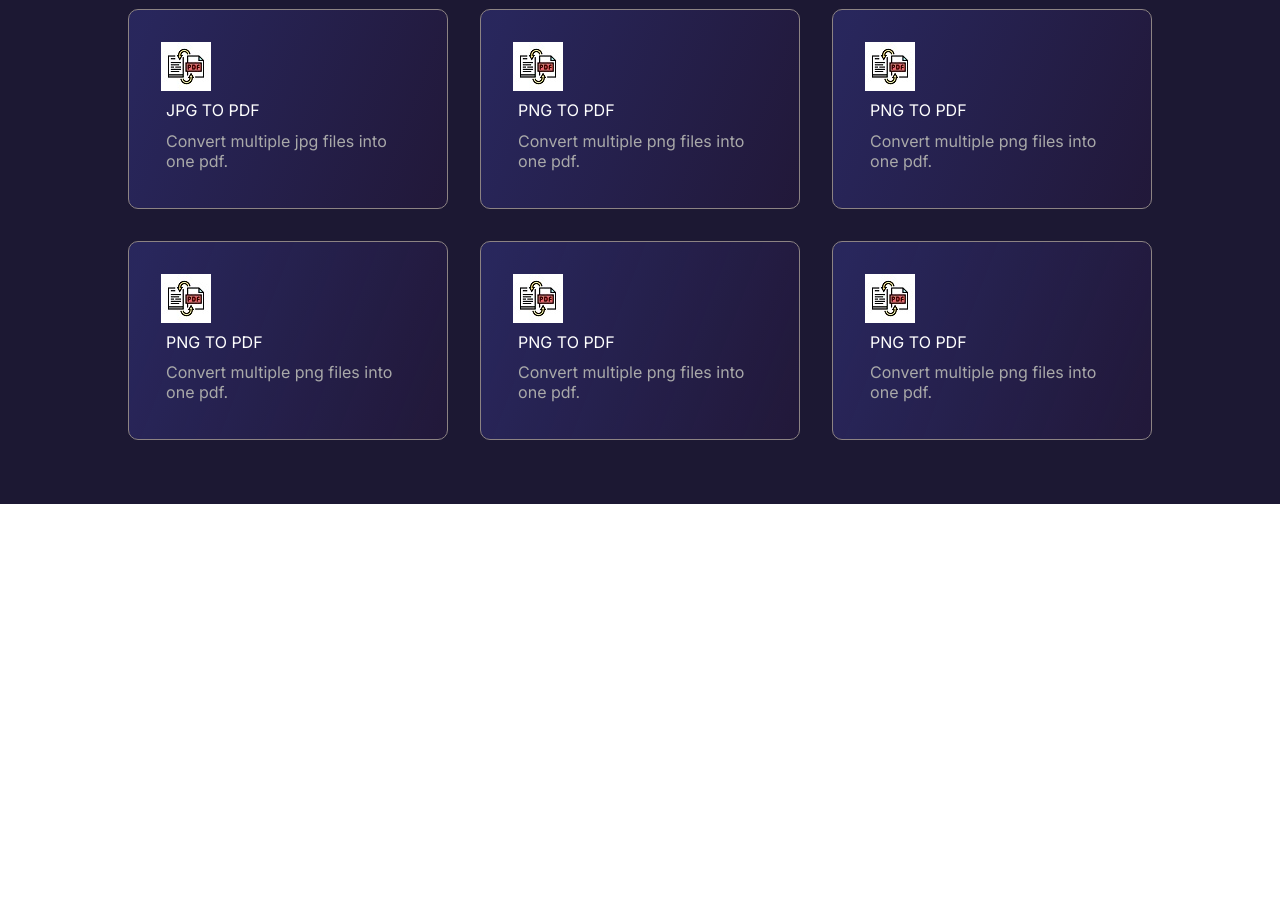
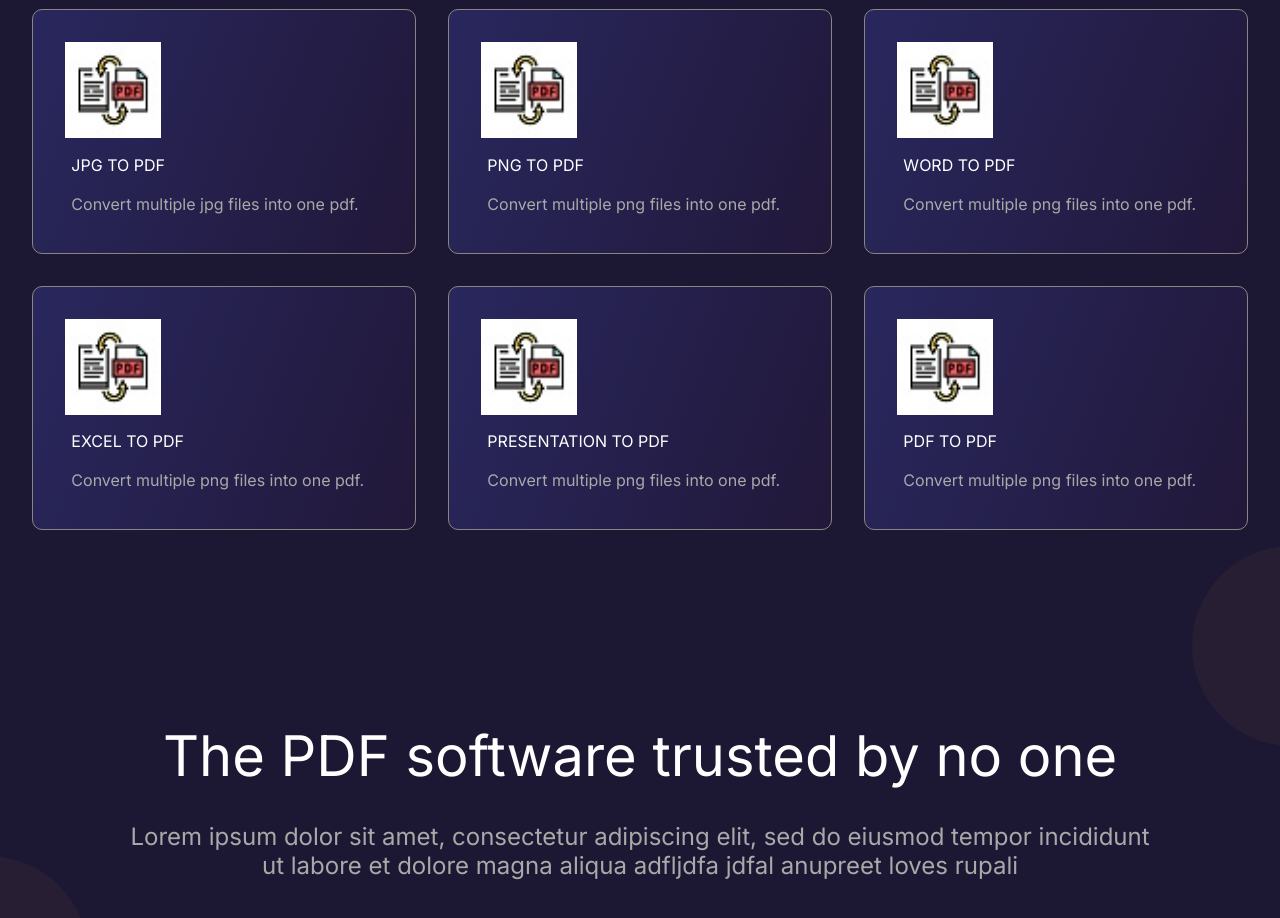
Before and after one commit to AmanApT/adest, a Next.js app: page / in a window 1280 px wide. Shown: the part 700-1618 px from the top of the page. Before the commit the page ends 1204 px from the top, so only its background shows below. Built offline with nearby package versions, Linux system fonts and the light colour scheme.

Commit message:
WhyUs section

```diff
--- a/app/globals.css
+++ b/app/globals.css
@@ -15,4 +15,8 @@
 .landing-page {
   background-color: var(--primary-bg);
   /* height: 100vh; */
+  overflow-y: hidden;
 }
+::-webkit-scrollbar{
+  display: none;
+}
--- a/app/page.tsx
+++ b/app/page.tsx
@@ -1,8 +1,7 @@
-import Image from 'next/image'
-import styles from './page.module.css'
 import Nav from '@/components/landingpage/Nav'
 import Hero from '@/components/landingpage/Hero'
 import Convertsection from '@/components/landingpage/Convertsection'
+import Whyus from '@/components/landingpage/Whyus'
 
 export default function Home() {
   return (
@@ -10,6 +9,7 @@ export default function Home() {
           <Nav />
           <Hero />
           <Convertsection />
+          <Whyus />
 
         </section>
   )
--- a/components/landingpage/Cardcontent.ts
+++ b/components/landingpage/Cardcontent.ts
@@ -10,22 +10,22 @@ const CardContent = [
     img: "",
   },
   {
-    title: "PNG TO PDF",
+    title: "WORD TO PDF",
     description: "Convert multiple png files into one pdf.",
     img: "",
   },
   {
-    title: "PNG TO PDF",
+    title: "EXCEL TO PDF",
     description: "Convert multiple png files into one pdf.",
     img: "",
   },
   {
-    title: "PNG TO PDF",
+    title: "PRESENTATION TO PDF",
     description: "Convert multiple png files into one pdf.",
     img: "",
   },
   {
-    title: "PNG TO PDF",
+    title: "PDF TO PDF",
     description: "Convert multiple png files into one pdf.",
     img: "",
   },
--- a/components/landingpage/Convertsection.css
+++ b/components/landingpage/Convertsection.css
@@ -1,9 +1,10 @@
 .convert-section {
   /* height: 100vh; */
-  padding: 4rem 2rem;
+  padding: 4rem 0rem;
   display: flex;
   gap: 2rem;
   flex-wrap: wrap;
+ z-index: 4;
   justify-content: center;
 }
 
@@ -13,15 +14,16 @@
     rgba(84, 90, 238, 0.22) 5.21%,
     rgba(169, 36, 232, 0.04) 96.68%
   );
-
+  /* background-color: red; */
+  z-index: 20;
   border-radius: 10px;
   border: 1px solid #8c8383;
-  width: 25vw;
+  width: 30vw;
   padding: 2rem;
   color: var(--text-color);
 }
 .card-title{
-    padding: 2%;
+    padding: 4% 2%;
 }
 .card-description{
     color:var(--subText-color);
--- a/components/landingpage/Eachconvertcard.tsx
+++ b/components/landingpage/Eachconvertcard.tsx
@@ -11,7 +11,7 @@ const Eachconvertcard: React.FC<EachconvertcardProp> = ({title,description,img})
   return (
     <div className="each-convert-card">
         {/* <p className="card-img" >📃</p> */}
-        <Image alt="png" src={convertimage}/>
+        <Image style={{width:"6rem",height:"6rem"}} alt="png" src={convertimage}/>
         <p className="card-title">{title}</p>
         <p className="card-description">{description}</p>
     </div>
--- /dev/null
+++ b/components/landingpage/Whyus.css
@@ -0,0 +1,44 @@
+.why-us{
+    /* height: 100vh; */
+    display: flex;
+    padding: 10%;
+    flex-direction: column;
+    justify-content: center;
+    align-items: center;
+    text-align: center;
+    position: relative;
+
+}
+.why-us-heading{
+    font-size: 3.5rem;
+    color: var(--text-color);
+}
+.why-us-desc{
+    font-size: 1.5rem;
+    margin-top: 2rem;
+    /* width: 70%; */
+    color: var(--subText-color);
+}
+
+.circle{
+    background: rgba(229, 128, 55, 0.05);
+    /* background-color: rgb(80, 54, 102); */
+    height: 200px;
+    width: 200px;
+    position: absolute;
+    z-index: 1;
+    border-radius: 50%;
+    right: -7rem;
+    top:-3rem;
+}
+.circle2{
+    background: rgba(229, 128, 55, 0.05);
+    /* background-color: rgb(80, 54, 102); */
+    height: 200px;
+    width: 200px;
+    position: absolute;
+    z-index: 1;
+    border-radius: 50%;
+    left: -7rem;
+    bottom: -3rem;
+}
--- /dev/null
+++ b/components/landingpage/Whyus.tsx
@@ -0,0 +1,17 @@
+import "@/components/landingpage/Whyus.css";
+
+const Whyus = () => {
+  return (
+    <section className="why-us">
+      <p className="why-us-heading">The PDF software trusted by no one</p>
+      <p className="why-us-desc">
+        Lorem ipsum dolor sit amet, consectetur adipiscing elit, sed do eiusmod
+        tempor incididunt ut labore et dolore magna aliqua adfljdfa jdfal anupreet loves rupali{" "}
+      </p>
+      <div className="circle" />
+      <div className="circle2" />
+    </section>
+  );
+};
+
+export default Whyus;
```
